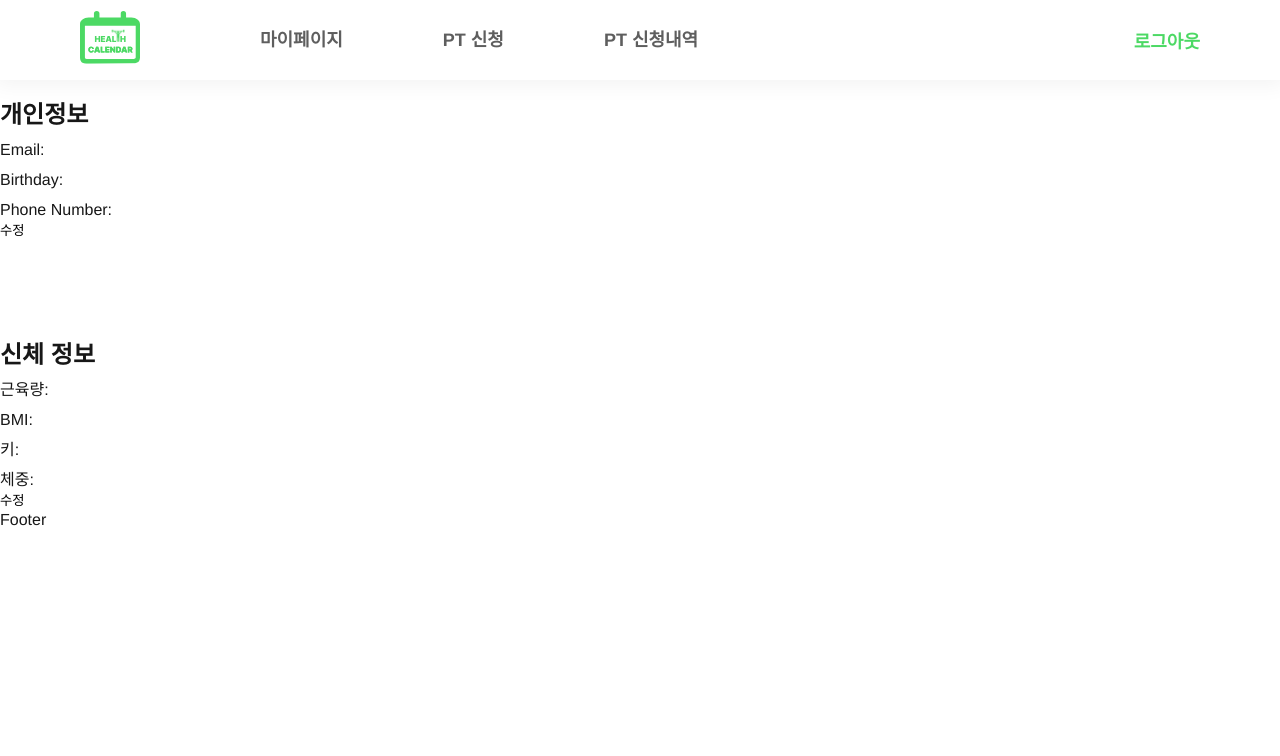
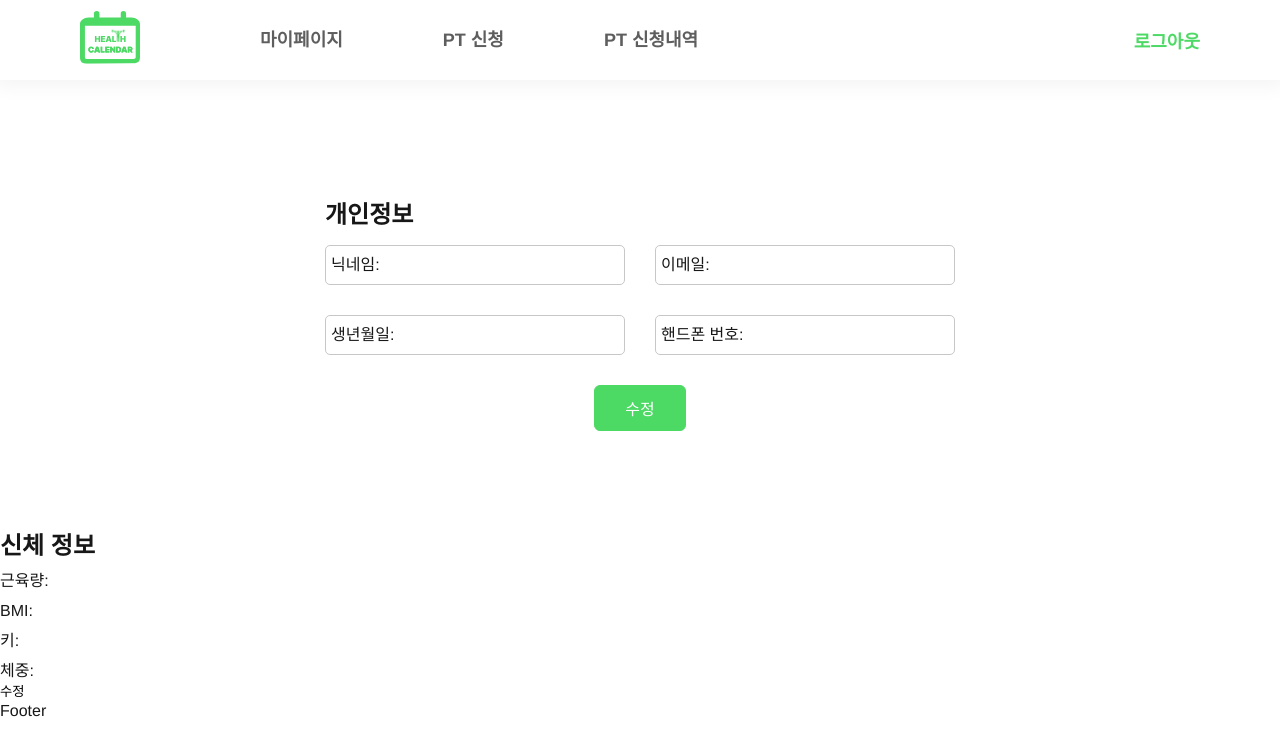
Before and after one commit to YuHyeonWook/health, a React (Vite) app: page /mypage in a window 1280 px wide. Shown: the top 756 px of the page. Built offline with nearby package versions, Linux system fonts and the light colour scheme; no server answers; the database is empty; a web font is replaced by a local one.

Commit message:
design: userInfo 컴포넌트 스타일 추가함

```diff
--- a/src/components/UserInfo.tsx
+++ b/src/components/UserInfo.tsx
@@ -5,6 +5,7 @@ import { userNameState } from '@/lib/store/userNameState';
 import UserInfoModal from './UserInfoModal';
 import { ref, get } from 'firebase/database';
 import { auth, db } from '@/firebase';
+import Button from './Button';
 
 const UserInfo = () => {
   const userName = useRecoilValue(userNameState);
@@ -45,14 +46,20 @@ const UserInfo = () => {
 
   return (
     <>
-      <UserInfoBox>
-        <h2>개인정보</h2>
-        {userName && <p>닉네임: {userName}</p>}
-        <p>Email: {userInfoData.email}</p>
-        <p>Birthday: {userInfoData.birthday}</p>
-        <p>Phone Number: {userInfoData.phoneNumber}</p>
-      </UserInfoBox>
-      <button onClick={openModal}>수정</button>
+      <UserInfoContainer>
+        <main>
+          <PrivateH2>개인정보</PrivateH2>
+          <UserInfoBox>
+            <UserInfoSpan>닉네임: {userName && <p>닉네임: {userName}</p>}</UserInfoSpan>
+            <UserInfoSpan>이메일: {userInfoData.email}</UserInfoSpan>
+            <UserInfoSpan>생년월일: {userInfoData.birthday}</UserInfoSpan>
+            <UserInfoSpan>핸드폰 번호: {userInfoData.phoneNumber}</UserInfoSpan>
+          </UserInfoBox>
+        </main>
+        <BtnBox>
+          <Button onClick={openModal}>수정</Button>
+        </BtnBox>
+      </UserInfoContainer>
       <UserInfoModal isOpen={isModalOpen} onClose={closeModal} setUserInfoData={setUserInfoData} />
     </>
   );
@@ -60,9 +67,37 @@ const UserInfo = () => {
 
 export default UserInfo;
 
-const UserInfoBox = styled.div`
-  margin-top: 10rem;
+const PrivateH2 = styled.h2`
+  display: flex;
+  justify-content: flex-start;
+  margin-bottom: 1.5rem;
+`;
+
+const UserInfoContainer = styled.div`
+  margin-top: 20rem;
   display: flex;
   flex-direction: column;
+  justify-content: center;
+  align-items: center;
   gap: 1rem;
 `;
+
+const UserInfoBox = styled.div`
+  display: grid;
+  grid-template-columns: 1fr 1fr;
+  gap: 3rem;
+`;
+
+const UserInfoSpan = styled.span`
+  border: 1px solid var(--color-gray-light);
+  border-radius: 0.5rem;
+  padding: 0.5rem;
+  width: 30rem;
+  height: 4rem;
+  display: flex;
+  align-items: center;
+`;
+
+const BtnBox = styled.div`
+  margin-top: 2rem;
+`;
```
